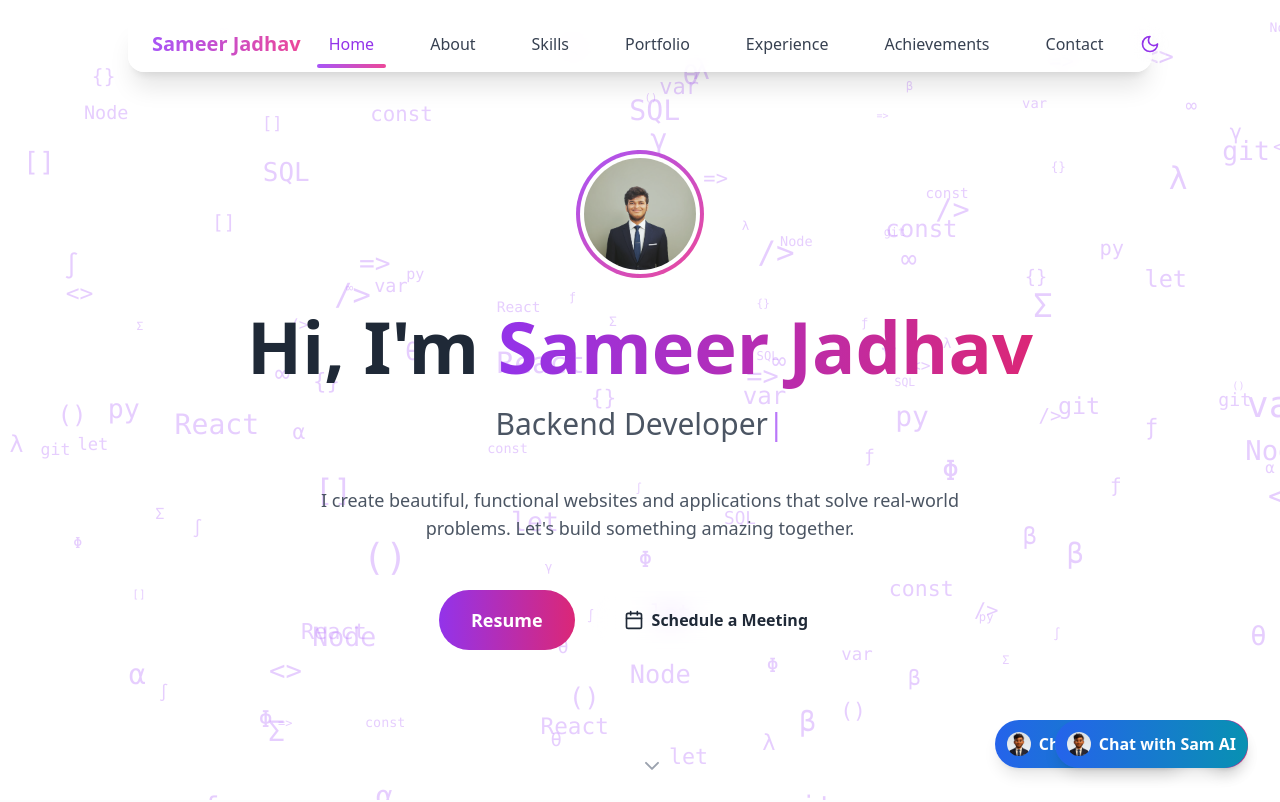
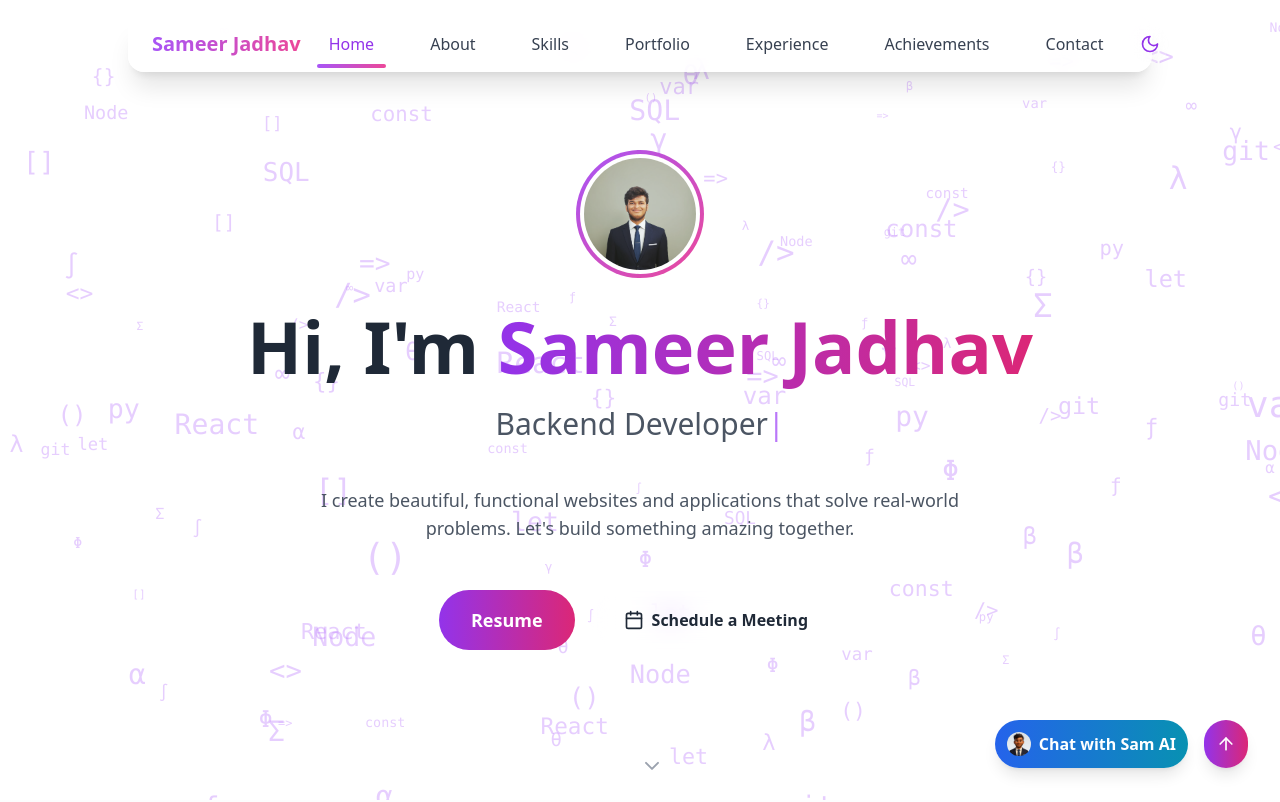
Before and after one commit to sameer6699/Sameer_portfolio, a React (Vite) app: page / in a window 1280 px wide. Shown: the top 802 px of the page. Built offline with nearby package versions, Linux system fonts and the light colour scheme.

Commit message:
Added Code CHanges in the code

```diff
--- a/src/components/Footer.tsx
+++ b/src/components/Footer.tsx
@@ -182,6 +182,7 @@ export const Footer: React.FC = () => {
 
         {/* Back to Top Button */}
         <div className="fixed bottom-4 right-4 sm:bottom-8 sm:right-8 flex flex-row gap-4 z-40">
+          {!isChatOpen && (
             <motion.button
               onClick={handleChatButtonClick}
               className="p-3 bg-gradient-to-r from-blue-600 to-cyan-600 text-white rounded-full shadow-lg hover:shadow-xl transition-all duration-300 flex items-center gap-2"
@@ -194,6 +195,7 @@ export const Footer: React.FC = () => {
               <img src={MetaAvatar} alt="Meta Avatar" className="w-6 h-6 rounded-full object-cover" />
               <span className="font-semibold hidden sm:inline">Chat with Sam AI</span>
             </motion.button>
+          )}
           <motion.button
             onClick={scrollToTop}
             className="p-3 bg-gradient-to-r from-purple-600 to-pink-600 text-white rounded-full shadow-lg hover:shadow-xl transition-all duration-300"
@@ -369,22 +371,6 @@ export const Footer: React.FC = () => {
             </div>
           </motion.div>
         )}
-        {/* Hide Chat Button if chat is open */}
-        {!isChatOpen && (
-          <motion.button
-            onClick={handleChatButtonClick}
-            className="p-3 bg-gradient-to-r from-blue-600 to-cyan-600 text-white rounded-full shadow-lg hover:shadow-xl transition-all duration-300 flex items-center gap-2 fixed bottom-4 right-4 sm:bottom-8 sm:right-8 z-40"
-            whileHover={{ scale: 1.1 }}
-            whileTap={{ scale: 0.9 }}
-            initial={{ opacity: 0, y: 100 }}
-            animate={{ opacity: 1, y: 0 }}
-            transition={{ delay: 1.1 }}
-            style={{ pointerEvents: 'auto' }}
-          >
-            <img src={MetaAvatar} alt="Meta Avatar" className="w-6 h-6 rounded-full object-cover" />
-            <span className="font-semibold hidden sm:inline">Chat with Sam AI</span>
-          </motion.button>
-        )}
       </div>
     </footer>
   );
```
Lines whose indentation alone changed are shown as unchanged.
